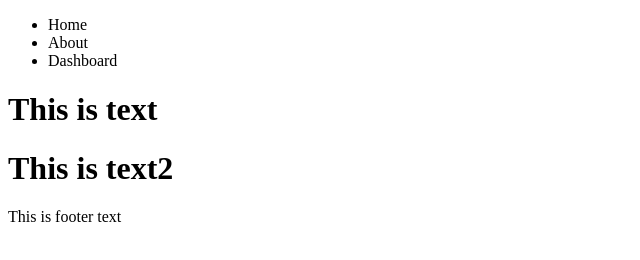
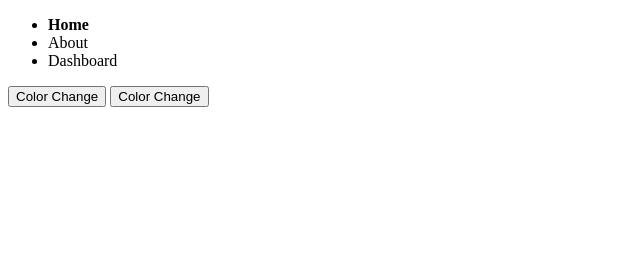
Before and after one commit to GRim7262/JavaScript-, a plain HTML site: page 9_dom/index.html in a window 1280 px wide. Shown: the whole page, without its empty margins (0-640 px from the left). Drawn offline with Linux system fonts and the light colour scheme.

Commit message:
dom commit

```diff
--- a/9_dom/index.html
+++ b/9_dom/index.html
@@ -4,25 +4,33 @@
     <meta charset="UTF-8" />
     <meta name="viewport" content="width=device-width, initial-scale=1.0" />
     <title>DOM</title>
+    <style>
+      .active {
+        font-weight: 600;
+      }
+    </style>
   </head>
   <body>
     <!-- This is also a node -->
-    <header id="nav">
+    <header data-new="coding" id="nav">
       <nav class="common">
         <ul>
-          <li>Home</li>
+          <li class="active demo">Home</li>
           <li>About</li>
           <li>Dashboard</li>
         </ul>
       </nav>
     </header>
     <main class="common">
-      <h1 name="sample">This is text</h1>
-      <h1 name="sample">This is text2</h1>
+      <!-- <h1 name="sample">This is text</h1>
+      <h1 name="sample">This is text2</h1> -->
+      <button id="changeBtn" onclick="alertMe(this)">Color Change</button>
+      <button id="changeBtn">Color Change</button>
     </main>
-    <footer class="common">This is footer text</footer>
+    <!-- <footer class="common">This is footer text</footer> -->
     <script>
       // How to access nodes in dom
+
       // console.log(document.body.parentNode);
       // console.log(document.body.childNodes);
       // console.log(document.body.childNodes[3].childNodes[1].childNodes[1]);
@@ -54,7 +62,81 @@
       //   document.querySelectorAll("ul > li:last-child");
       // console.log(convertedCommonElements[0].innerHTML);
 
-      const attributeValue = document.getElementById("nav").getAttribute("id");
+      // const attributeValue = document
+      //   .getElementById("nav")
+      //   .getAttribute("style");
+      // document.getElementById("nav").setAttribute("data-random", 5);
+      // document.getElementById("nav").removeAttribute("data-random");
+      // console.log(attributeValue);
+      // console.log(document.getElementById("nav").dataset.new);
+
+      // const newFooterText = "This is new text";
+      // const heading = document.createElement("h1");
+      // const text = document.createTextNode("I am base");
+      // const text1 = document.createTextNode("Hi, Guys");
+      // heading.append(text);
+      // heading.prepend(text1);
+      // const footer = document.getElementsByTagName("footer")[0];
+      // footer.append(heading);
+      // footer.before(heading);
+      // footer.after(heading);
+
+      // footer.replaceWith(newFooterText);
+      // document.getElementsByTagName("nav")[0].remove();
+      // console.log(heading);
+
+      // const listItems = document.getElementsByTagName("li");
+
+      // listItems[0].classList.remove("active");
+      // listItems[0].classList.add("active");
+      // listItems[0].classList.toggle("active");
+
+      // console.log(listItems);
+
+      // const manyHtmlCode = `      <nav class="common">
+      //   <ul>
+      //     <li class="active demo">Home</li>
+      //     <li>About</li>
+      //     <li>Dashboard</li>
+      //   </ul>
+      // </nav>`;
+
+      // document.querySelector("footer").innerHTML = manyHtmlCode;
+      // document.querySelector("footer").innerText = manyHtmlCode;
+      // document.querySelector("footer").outerHTML = manyHtmlCode;
+
+      // const alertMe = () => alert("You are doing wrong");
+
+      function alertMe(e) {
+        console.log(e.getAttribute("id"));
+        alert("You are doing wrong");
+      }
+
+      // const changeBtnEl = document.getElementById("changeBtn");
+
+      // const random = (number) => {
+      //   return Math.floor(Math.random() * (number + 1));
+      // };
+
+      // function forChangingColor(event) {
+      //   const rndCol = `rgb(${random(255)}, ${random(255)}, ${random(255)})`;
+      //   document.body.style.backgroundColor = rndCol;
+      // }
+
+      // changeBtnEl.addEventListener("click", forChangingColor);
+      // changeBtnEl.removeEventListener("click", forChangingColor);
+
+      // changeBtnEl.addEventListener("click", function forChangingColor(event) {
+      //   const rndCol = `rgb(${random(255)}, ${random(255)}, ${random(255)})`;
+      //   document.body.style.backgroundColor = rndCol;
+      // });
+      // changeBtnEl.removeEventListener(
+      //   "click",
+      //   function forChangingColor(event) {
+      //     const rndCol = `rgb(${random(255)}, ${random(255)}, ${random(255)})`;
+      //     document.body.style.backgroundColor = rndCol;
+      //   }
+      // );
     </script>
   </body>
 </html>
```
